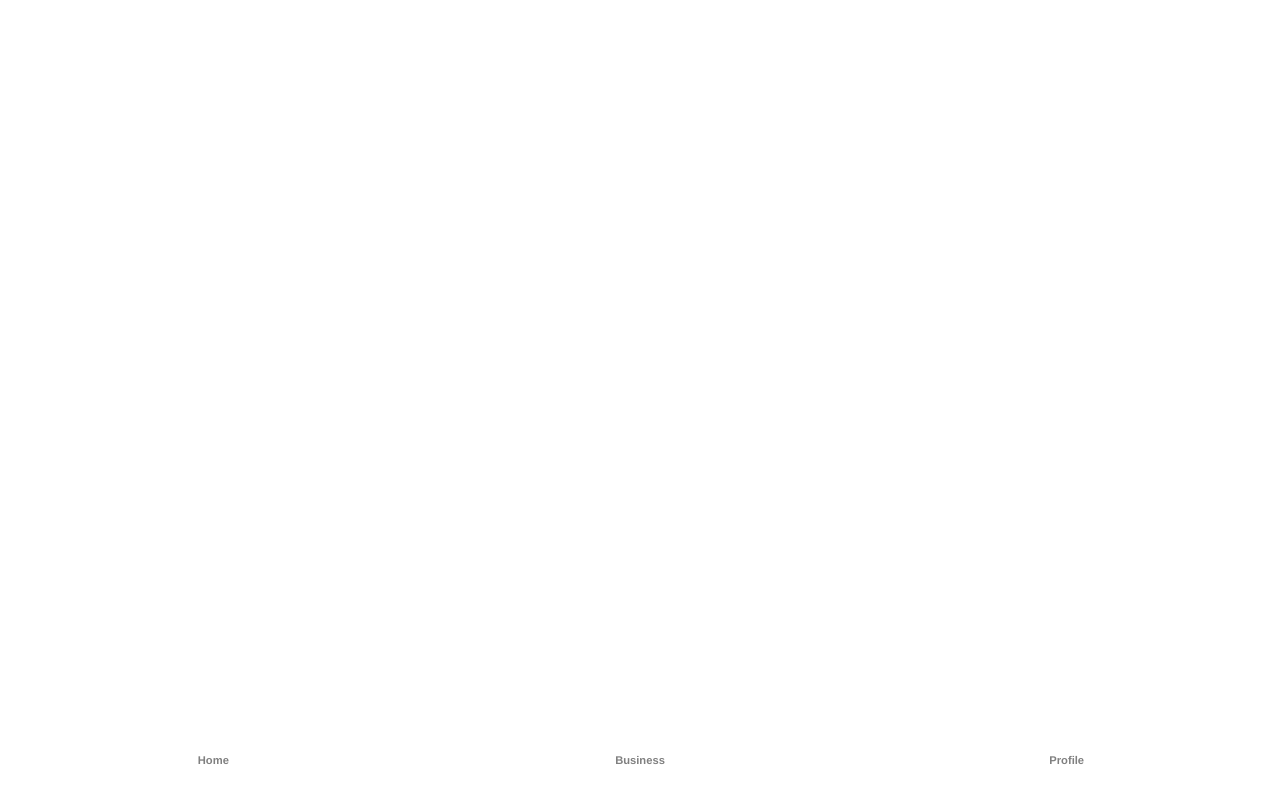
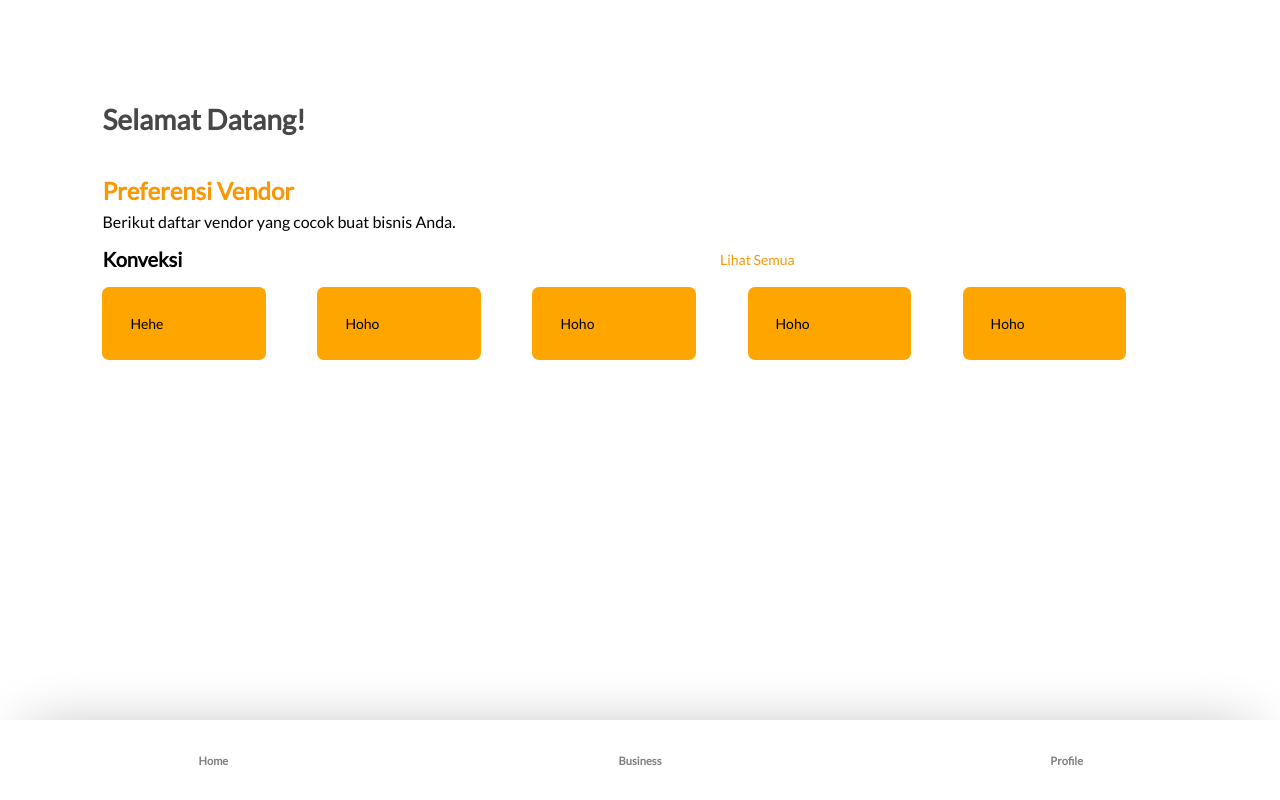
Before and after one commit to dkletz-hackathon/vacathon-sumbi, a Vue app: page / in a window 1280 px wide. Built offline with nearby package versions, Linux system fonts and the light colour scheme.

Commit message:
Add Carousel

```diff
--- a/src/App.vue
+++ b/src/App.vue
@@ -8,20 +8,8 @@
 @import 'styles/base';
 
 #app {
-  font-family: 'Avenir', Helvetica, Arial, sans-serif;
+  font-family: 'Lato', sans-serif;
   -webkit-font-smoothing: antialiased;
   -moz-osx-font-smoothing: grayscale;
-  text-align: center;
-  color: #2c3e50;
-}
-#nav {
-  padding: 30px;
-  a {
-    font-weight: bold;
-    color: #2c3e50;
-    &.router-link-exact-active {
-      color: #42b983;
-    }
-  }
 }
 </style>
--- /dev/null
+++ b/src/components/carousel/Carousel.vue
@@ -0,0 +1,38 @@
+<template>
+  <div class="carousel">
+    <div
+      v-for="d in data"
+      :key="d.name"
+      class="item"
+    >
+      {{ d.name }}
+    </div>
+  </div>
+</template>
+
+<script>
+export default {
+  name: 'Carousel',
+  props: {
+    data: Array
+  }
+}
+</script>
+
+<style lang="scss" scoped>
+.carousel {
+  display: flex;
+  flex-direction: row;
+  overflow: scroll;
+
+  >.item {
+    flex-basis: 50%;
+    width: 50vw;
+    background-color: orange;
+    margin-right: 4vw;
+    margin-top: 2vh;
+    padding: 2rem;
+    border-radius: 0.5rem;
+  }
+}
+</style>
--- a/src/components/navbar/Navbar.vue
+++ b/src/components/navbar/Navbar.vue
@@ -49,5 +49,9 @@ export default {
 
   display: flex;
   flex-direction: row;
+
+  -webkit-box-shadow: 0px -11px 57px -28px rgba(0,0,0,0.48);
+  -moz-box-shadow: 0px -11px 57px -28px rgba(0,0,0,0.48);
+  box-shadow: 0px -11px 57px -28px rgba(0,0,0,0.48);
 }
 </style>
--- a/src/components/navbar/NavbarItem.vue
+++ b/src/components/navbar/NavbarItem.vue
@@ -1,6 +1,6 @@
 <template>
   <div class="navbar_item">
-    <router-link :to="to">
+    <router-link :to="{ name: to }">
       <p>{{ name }}</p>
     </router-link>
   </div>
--- a/src/router.js
+++ b/src/router.js
@@ -20,6 +20,11 @@ export default new Router({
       // this generates a separate chunk (about.[hash].js) for this route
       // which is lazy-loaded when the route is visited.
       component: () => import(/* webpackChunkName: "about" */ './views/About.vue')
+    },
+    {
+      path: '/business',
+      name: 'business',
+      component: () => import('./views/Business.vue')
     }
   ]
 })
--- a/src/styles/base.scss
+++ b/src/styles/base.scss
@@ -1,4 +1,5 @@
-@import 'color';
+@import 'style';
+@import 'custom';
 
 html, body {
   margin: 0;
--- /dev/null
+++ b/src/styles/custom.scss
@@ -0,0 +1,47 @@
+@import 'style';
+
+.main_content {
+  padding: 8vw;
+  min-height: 100vh;
+
+  .main_title {
+    font-weight: 600;
+    color: rgb(71, 71, 71);
+  }
+
+  .section {
+    margin: 5vh 0;
+
+    .main_section {
+      font-size: 3vh;
+      margin: 0.5rem 0;
+      color: $orange;
+    }
+
+    .main_desc {
+      font-size: 2vh;
+    }
+
+    .subsection {
+      >.header {
+        display: flex;
+        flex-direction: row;
+        >.header_title {
+          font-size: 2.5vh;
+          flex-basis: 50%;
+        }
+        >.header_link {
+          flex-basis: 50%;
+          padding-top: 0.5vh;
+          padding-left: 10vh;
+          font-weight: 400;
+          color: $orange;
+        }
+      }
+
+      >.contents {
+
+      }
+    }
+  }
+}
--- /dev/null
+++ b/src/styles/style.scss
@@ -0,0 +1,3 @@
+@import url('https://fonts.googleapis.com/css?family=Lato');
+
+$orange: #F99704;
--- /dev/null
+++ b/src/views/Business.vue
@@ -0,0 +1,25 @@
+<template>
+  <div id="business">
+    <div class="main_content">
+      <h1 class="main_title">Bisnis Anda</h1>
+    </div>
+    <navbar />
+  </div>
+</template>
+
+<script>
+import Navbar from '@/components/navbar/Navbar.vue'
+
+export default {
+  name: 'Business',
+  components: {
+    Navbar
+  }
+}
+</script>
+
+<style lang="scss" scoped>
+#business {
+
+}
+</style>
--- a/src/views/Home.vue
+++ b/src/views/Home.vue
@@ -1,16 +1,54 @@
 <template>
   <div class="home">
+    <div class="main_content">
+      <h1 class="main_title">Selamat Datang!</h1>
+      <div class="section">
+        <h1 class="main_section">Preferensi Vendor</h1>
+        <p class="main_desc">Berikut daftar vendor yang cocok buat bisnis Anda.</p>
+        <div class="subsection">
+          <div class="header">
+            <h1 class="header_title">Konveksi</h1>
+            <router-link class="header_link" to="test">Lihat Semua</router-link>
+          </div>
+          <div class="contents">
+            <carousel :data="test" />
+          </div>
+        </div>
+      </div>
+    </div>
     <navbar />
   </div>
 </template>
 
 <script>
 import Navbar from '@/components/navbar/Navbar.vue'
+import Carousel from '@/components/carousel/Carousel.vue'
 
 export default {
   name: 'home',
   components: {
-    Navbar
+    Navbar, Carousel
+  },
+  data () {
+    return {
+      test: [
+        {
+          name: 'Hehe'
+        },
+        {
+          name: 'Hoho'
+        },
+        {
+          name: 'Hoho'
+        },
+        {
+          name: 'Hoho'
+        },
+        {
+          name: 'Hoho'
+        }
+      ]
+    }
   }
 }
 </script>
```
Also changed, not shown: src/styles/color.scss (deleted).
